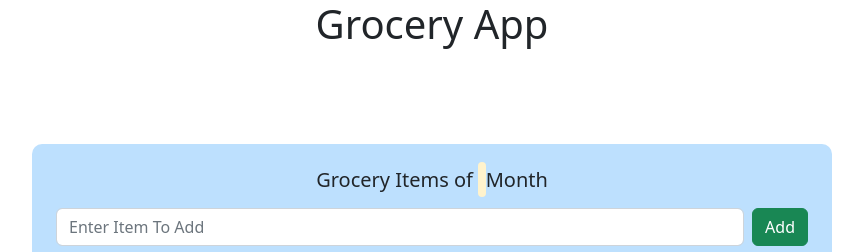
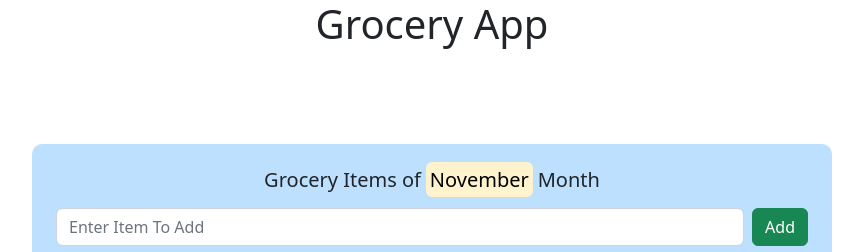
Before and after one commit to Mehul9833/full-stack-grocery-app-frontend, a React (Create React App) app: page / in a window 1280 px wide. Shown: the top 252 px of the page, without its empty margins (208-1071 px from the left). Built offline with nearby package versions, Linux system fonts and the light colour scheme; no server answers.

Commit message:
Update App.js

```diff
--- a/src/App.js
+++ b/src/App.js
@@ -30,7 +30,6 @@ function App() {
 	useEffect(() => {
 		getAllGrocery(setAllGroceries);
 		const date = new Date();
-		const month = date.
 		setMonth(months[date.getMonth()]);
 	}, []);
 
```
